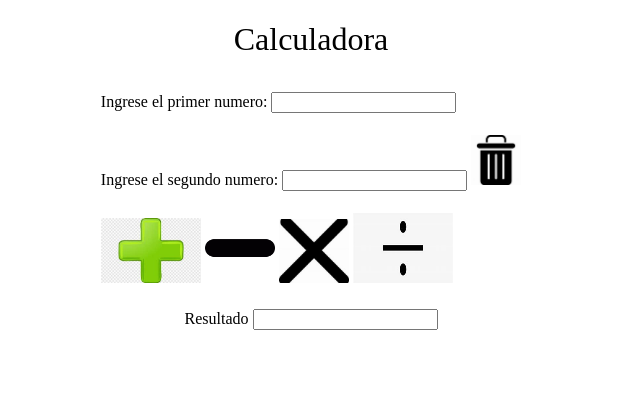
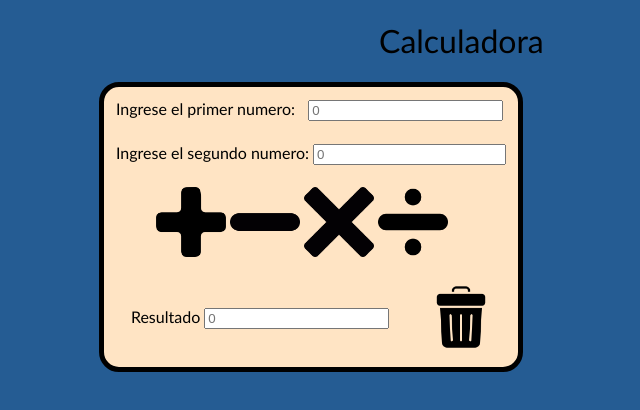
Before and after one commit to Mateomti/calculadora, a plain HTML site: page index.html in a window 1280 px wide. Shown: the whole page, without its empty margins (329-969 px from the left). Drawn offline with Linux system fonts and the light colour scheme.

Commit message:
actualizado

```diff
--- a/index.html
+++ b/index.html
@@ -2,42 +2,48 @@
 <html lang="es">
   <head>
     <title>Calculadora</title>
-    <link rel="stylesheet" href="styles.css">
+    <link rel="stylesheet" href="styles.css" />
     <script type="text/javascript" src="js/jquery-3.7.1.min.js"></script>
     <script type="text/javascript" src="js/calculadora.js"></script>
-
   </head>
   <body>
-    <h1><Center>Calculadora</Center></h1>
+    <h1><center>Calculadora</center></h1>
     <form action="">
-        <table align="center" >
+      <table align="center" border="5px">
         <tr>
-                <td>
+          <td colspan="2">
             <label for="n1">Ingrese el primer numero: </label>
-                    <input type="number" name="n1" id="n1">
+            <input type="number" name="n1" id="n1" placeholder="0" />
           </td>
         </tr>
         <tr>
-                <td>
+          <td colspan="2">
             <label for="n2">Ingrese el segundo numero: </label>
-                    <input type="number" name="n2" id="n2">
-                    <img src="/imagenes/borrar.jpg" width="50px">
+            <input type="number" name="n2" id="n2" placeholder="0" />
           </td>
         </tr>
         <tr>
-                <td>
-                    <img src="/imagenes/suma.jpg" width="100px" id="suma">
-                    <img src="/imagenes/resta.png" width="70px" id="resta">
-                    <img src="/imagenes/mul.jpg" width="70px" id="mul">
-                    <img src="/imagenes/div.jpg" width="100px" height="70px" id="div">
+          <td colspan="2">
+            <img src="/imagenes/suma-signo-mas.png" width="70px" id="suma" />
+            <img src="/imagenes/resta.png" width="70px" id="resta" />
+            <img
+              src="/imagenes/signo-de-multiplicacion.png"
+              width="70px"
+              id="mul"
+            />
+            <img src="/imagenes/division.png" width="70px" id="div" />
           </td>
         </tr>
+
         <tr>
           <td>
             <center>
               <label for="res">Resultado</label>
-                    <input type="text" name="res" id="res" readonly>
+              <input type="text" name="res" id="res" readonly placeholder="0" />
             </center>
+          </td>
+          <td>
+            <img src="/imagenes/borrar.png" width="70px" id="borrar" />
           </td>
         </tr>
       </table>
--- a/js/calculadora.js
+++ b/js/calculadora.js
@@ -22,7 +22,18 @@ $(document).ready(function(){
         var n1=$('#n1').val();
         var n2=$('#n2').val();
         var res=parseFloat(n1)/parseFloat(n2);
-        $('#res').val(res);
+        if (n2 == 0){
+            $('#res').val("No se puede dividir por 0.");
+        }
+        else{
+            $('#res').val(res);
+        }
+    });
+    $('#borrar').click(function(){
+        $('#n1').val("");
+        $('#n2').val("");
+        $('#res').val("");
     });
 
+
 });
--- a/styles.css
+++ b/styles.css
@@ -1,6 +1,41 @@
+html{
+    background-color: hsl(210, 60%, 36%);
+    font-family: 'Trebuchet MS', 'Lucida Sans Unicode', 'Lucida Grande', 'Lucida Sans', Arial, sans-serif;
+
+}
+
 h1{
+    margin-left: 700px;
+    margin-right: 700px;
+    background-color: azure;
     font-weight: 100;
+    border-radius: 15px;
+    border-color: black;
+
 }
 td{
     padding: 10px;
 }
+table{
+    border-radius: 20px;
+    background-color: bisque;
+    border-color: black;
+    border-style:solid;
+
+}
+td{
+    border: 0px;
+}
+#suma{
+    margin-left: 40px;
+}
+#div{
+    margin-right: 40px;
+}
+#n1{
+    margin-left: 9px;
+    padding-right: 12px;
+}
+#n2{
+    padding-right: 10px;
+}
```
Also changed, not shown: imagenes/borrar.png (added), imagenes/division.png (added), imagenes/signo-de-multiplicacion.png (added), imagenes/suma-signo-mas.png (added), imagenes/sumaa.png (added). Lines whose indentation alone changed are shown as unchanged.
